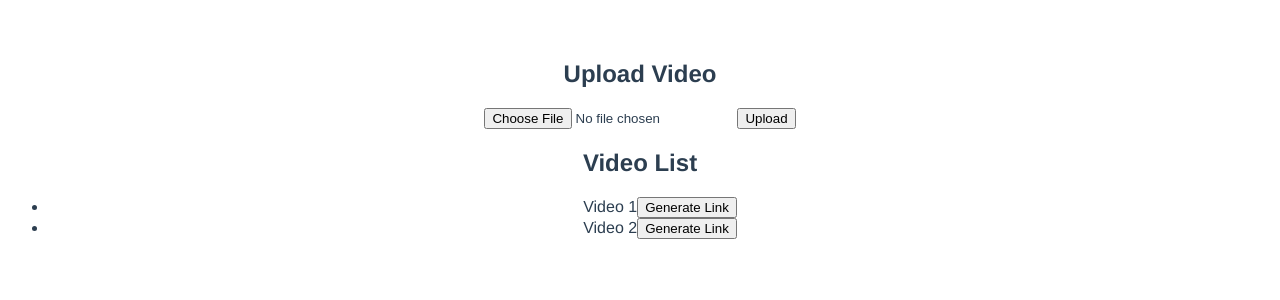
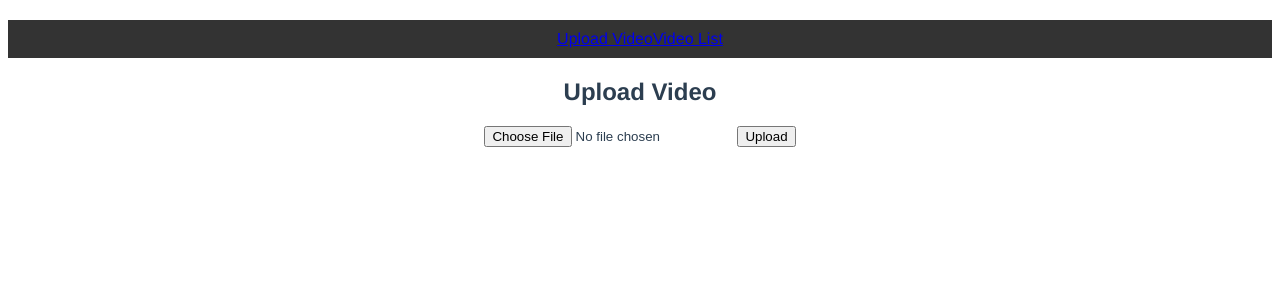
Before and after one commit to zsojtory1/pitchlane_technical_test, a Vue app in the folder video-library-frontend/: page / in a window 1280 px wide. Shown: the top 300 px of the page. Built offline with nearby package versions, Linux system fonts and the light colour scheme.

Commit message:
Fixed routing

```diff
--- a/video-library-frontend/package.json
+++ b/video-library-frontend/package.json
@@ -9,7 +9,8 @@
   },
   "dependencies": {
     "core-js": "^3.8.3",
-    "vue": "^3.2.13"
+    "vue": "^3.2.13",
+    "vue-router": "^4.2.4"
   },
   "devDependencies": {
     "@babel/core": "^7.12.16",
--- a/video-library-frontend/src/App.vue
+++ b/video-library-frontend/src/App.vue
@@ -1,28 +1,41 @@
 <template>
-  <VideoUpload msg="Video Upload"/>
-  <VideoList msg="Video List"/>
+  <div id="app">
+    <nav>
+      <router-link to="/">Upload Video</router-link>
+      <router-link to="/video-list">Video List</router-link>
+    </nav>
+
+    <router-view></router-view>
+  </div>
 </template>
 
 <script>
-import VideoUpload from './components/VideoUpload.vue'
-import VideoList from './components/VideoList.vue'
-
 export default {
   name: 'App',
-  components: {
-    VideoUpload,
-    VideoList
-  }
 }
 </script>
 
 <style>
 #app {
   font-family: Avenir, Helvetica, Arial, sans-serif;
-  -webkit-font-smoothing: antialiased;
-  -moz-osx-font-smoothing: grayscale;
   text-align: center;
   color: #2c3e50;
-  margin-top: 60px;
+  margin-top: 20px;
+}
+
+nav {
+  background-color: #333;
+  padding: 10px;
+}
+
+router-link {
+  margin: 0 10px;
+  color: #fff;
+  text-decoration: none;
+  font-weight: bold;
+}
+
+router-link.active {
+  color: #42b983;
 }
 </style>
```
Also changed, not shown: video-library-frontend/src/main.js (+7 -3 lines), video-library-frontend/src/router/router.js (+3 -5 lines), 1 other file (tests, documents, lock files or other folders).
